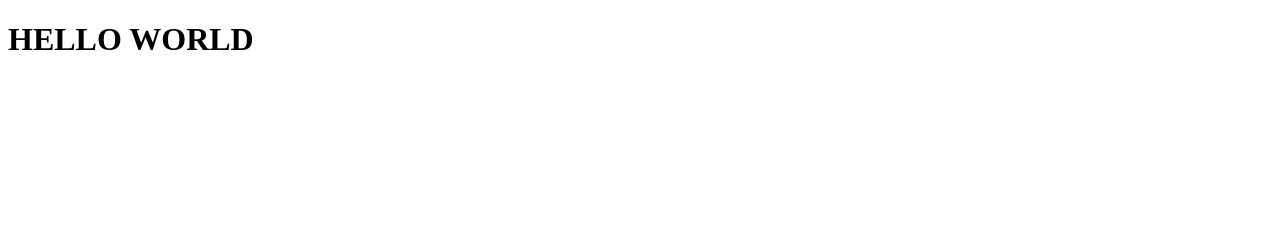
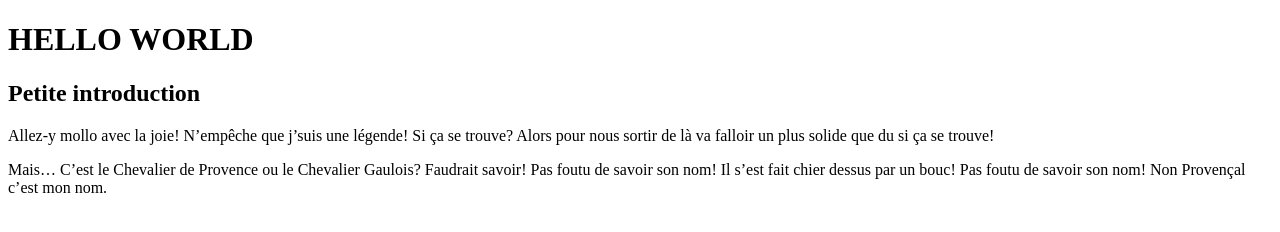
Before and after one commit to princecorg/Exemple, a plain HTML site: page index.html in a window 1280 px wide. Drawn offline with Linux system fonts and the light colour scheme.

Commit message:
Ajout de deux paragraphes

```diff
--- a/index.html
+++ b/index.html
@@ -8,5 +8,16 @@
   </head>
   <body>
     <h1>HELLO WORLD</h1>
+    <h2>Petite introduction</h2>
+    <p>
+      Allez-y mollo avec la joie! N’empêche que j’suis une légende! Si ça se
+      trouve? Alors pour nous sortir de là va falloir un plus solide que du si
+      ça se trouve!
+    </p>
+    <p>
+      Mais… C’est le Chevalier de Provence ou le Chevalier Gaulois? Faudrait
+      savoir! Pas foutu de savoir son nom! Il s’est fait chier dessus par un
+      bouc! Pas foutu de savoir son nom! Non Provençal c’est mon nom.
+    </p>
   </body>
 </html>
```
